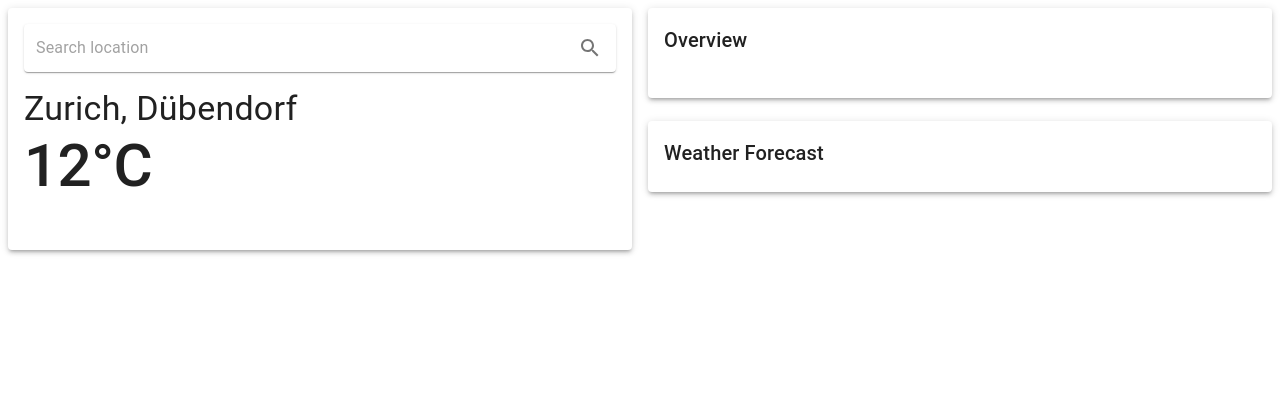
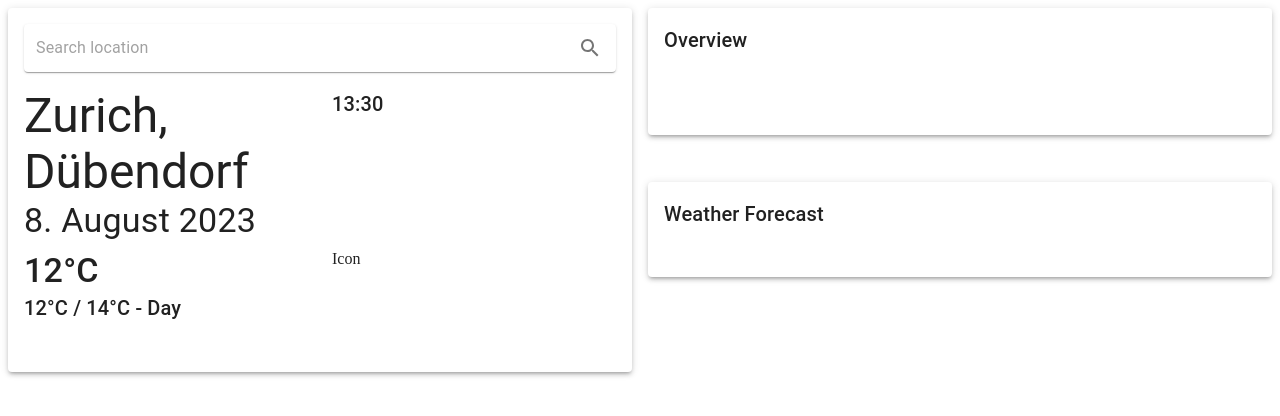
Before and after one commit to leo9iota/weather-app, a React (Create React App) app: page / in a window 1280 px wide. Shown: the top 416 px of the page. Built offline with nearby package versions, Linux system fonts and the light colour scheme.

Commit message:
Update dashboard main panel layout

```diff
--- a/src/components/Dashboard.jsx
+++ b/src/components/Dashboard.jsx
@@ -21,13 +21,33 @@ function Dashboard() {
             </IconButton>
           </Paper>
 
-          {/* Content for the left large card with weather information */}
-          <Typography variant='h4' component='h1'>
-            Zurich, Dübendorf
-          </Typography>
-          <Typography variant='h2' component='h2' sx={{ fontWeight: 'medium' }}>
-            12°C
-          </Typography>
+          <Grid container rowSpacing={1} columnSpacing={{ xs: 1, sm: 2, md: 3 }}>
+            <Grid item xs={6}>
+              {/* Content for the left large card with weather information */}
+              <Typography variant='h3' component='h3'>
+                Zurich, Dübendorf
+              </Typography>
+              <Typography variant='h4' component='h4'>
+                8. August 2023
+              </Typography>
+            </Grid>
+            <Grid item xs={6}>
+              <Typography variant='h6' component='h6' sx={{ fontWeight: 'medium' }}>
+                13:30
+              </Typography>
+            </Grid>
+            <Grid item xs={6}>
+              <Typography variant='h4' component='h4' sx={{ fontWeight: 'medium' }}>
+                12°C
+              </Typography>
+              <Typography variant='h6' component='h6' sx={{ fontWeight: 'medium' }}>
+                12°C / 14°C - Day
+              </Typography>
+            </Grid>
+            <Grid item xs={6}>
+              Icon
+            </Grid>
+          </Grid>
           {/* Other weather information here */}
         </Paper>
       </Grid>
```
